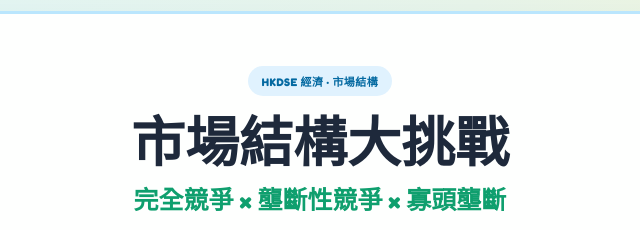
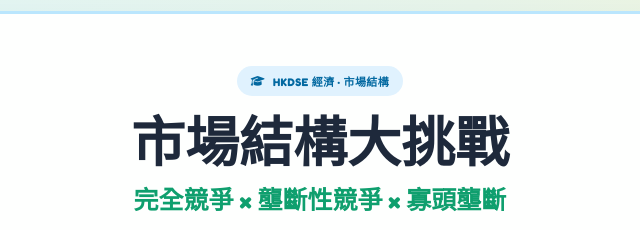
Before and after one commit to mRMALv/market-structure-quest, a plain HTML site: page site/index.html in a window 1280 px wide. Shown: the part 136-366 px from the top of the page, 320-960 px from the left. Drawn offline with nearby package versions, Linux system fonts and the light colour scheme; no server answers.

Commit message:
Preserve home hero icon when switching languages

```diff
--- a/site/index.html
+++ b/site/index.html
@@ -43,7 +43,7 @@
 
     <section id="homeScreen" class="screen">
       <div class="hero card">
-        <span class="eyebrow" data-zh="HKDSE 經濟 · 市場結構" data-en="HKDSE ECONOMICS · MARKET STRUCTURES"><i class="fa-solid fa-graduation-cap"></i> HKDSE ECONOMICS · MARKET STRUCTURES</span>
+        <span class="eyebrow"><i class="fa-solid fa-graduation-cap"></i> <span data-zh="HKDSE 經濟 · 市場結構" data-en="HKDSE ECONOMICS · MARKET STRUCTURES">HKDSE 經濟 · 市場結構</span></span>
         <h1 data-i18n="heroTitle">市場結構大挑戰</h1>
         <h2 data-zh="完全競爭 × 壟斷性競爭 × 寡頭壟斷" data-en="Perfect Competition × Monopolistic Competition × Oligopoly">完全競爭 × 壟斷性競爭 × 寡頭壟斷</h2>
         <p data-i18n="heroDescription">化身精明商家與市場鑑定師！完成四個互動遊戲，掌握市場結構的核心概念與考試應用。</p>
```
